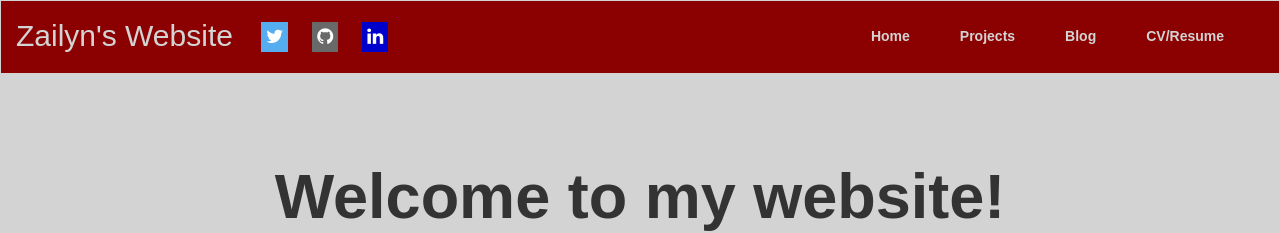
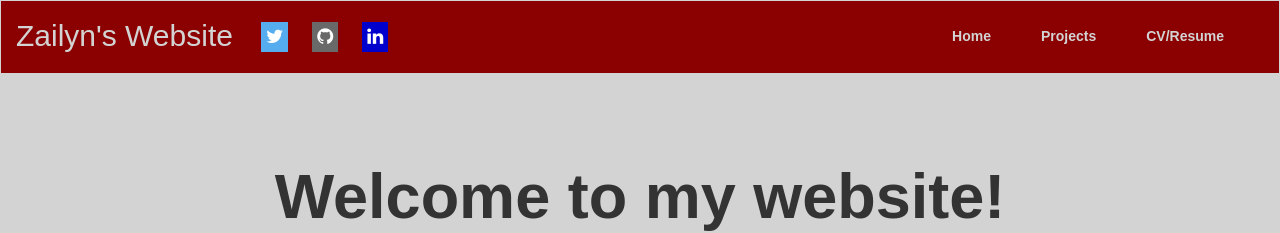
Before and after one commit to ztamayo/ztamayo.github.io, a Jekyll site: the page index.html, which Jekyll copies as it is, in a window 1280 px wide. Shown: the top 233 px of the page. Built offline with Jekyll 4.4.1, drawn with Linux system fonts in a browser that asks for light colours; nearby versions of some CDN libraries.

Commit message:
Modify Nav

```diff
--- a/index.html
+++ b/index.html
@@ -52,7 +52,6 @@
                         <ul class="nav navbar-nav text-center">
                             <li><a href="index.html"><b>Home</b></a></li>
                             <li><a href="projects.html"><b>Projects</b></a></li>
-                            <li><a href="blog.html"><b>Blog</b></a></li>
                             <li><a href="media/Resume.pdf" target="_blank"><b>CV/Resume</b></a></li>
                         </ul>
                         </div>
```
